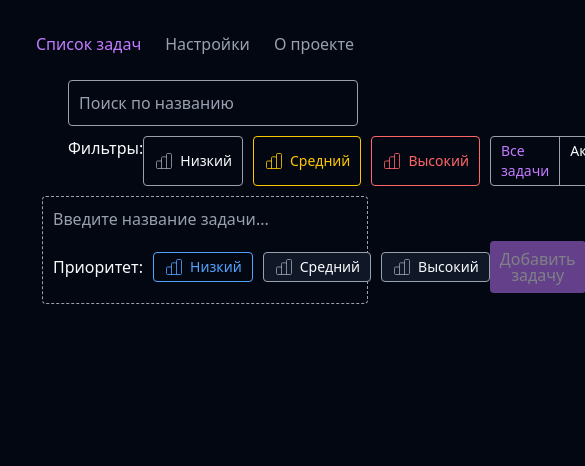
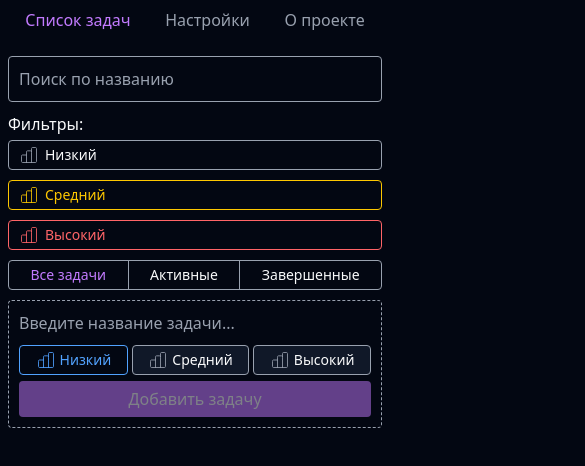
Before and after one commit to Beleks/todo-list-test, a Vue app: page / in a window 390 px wide. Shown: the top 466 px of the page, 585 px wide, since content can reach past the window. Built offline with nearby package versions, Linux system fonts and the light colour scheme.

Commit message:
Adapt to different devices

```diff
--- a/src/App.vue
+++ b/src/App.vue
@@ -9,7 +9,8 @@ const menuItems = [
 </script>
 
 <template>
-  <div class="flex justify-center gap-6 text-gray-400">
+  <div class="p-2 md:p-5">
+    <div class="flex justify-around lg:justify-center sm:gap-6 text-gray-400 ">
       <RouterLink
         replace
         v-for="item in menuItems"
@@ -22,6 +23,7 @@ const menuItems = [
     </div>
 
     <RouterView />
+  </div>
 </template>
 
 <style scoped>
--- a/src/assets/base.css
+++ b/src/assets/base.css
@@ -11,6 +11,9 @@
   /*margin: 0;*/
 }
 
+
+
+
 body {
   min-height: 100vh;
   color: var(--color-gray-50);
--- a/src/assets/main.css
+++ b/src/assets/main.css
@@ -4,5 +4,11 @@
 #app {
   max-width: 1280px;
   margin: 0 auto;
-  padding: 2rem;
+  /*padding: 2rem;*/
 }
+
+@media (max-width: 1023px) {
+  #app {
+    max-width: 600px;
+  }
+}
--- a/src/components/TaskForm.vue
+++ b/src/components/TaskForm.vue
@@ -84,16 +84,16 @@ onMounted(() => {
       @keyup.alt="handleKeyupCode"
       v-model="newTask.content"
     ></textarea>
-    <div class="flex items-center justify-between leading-4 mt-2.5">
-      <div class="flex items-center gap-2.5">
-        Приоритет:
+    <div class="flex flex-col gap-1.5 items-stretch justify-between leading-4 mt-2.5 lg:flex-row">
+      <div class="flex items-center w-full lg:w-fit gap-1 sm:gap-2.5">
+        <div class="hidden lg:block">Приоритет:</div>
         <div
           v-for="(priority, key) in settingsStore.taskPriorities"
           @click="choosePriority(key)"
           :class="[
             newTask.priorityId === key ? priority.activeClass : 'border-gray-400 bg-gray-900',
           ]"
-          class="flex items-center gap-1.5 cursor-pointer text-sm border p-1 px-2.5 rounded-sm"
+          class="flex grow justify-center items-center gap-1 sm:gap-1.5 cursor-pointer text-sm border p-1 px-1 sm:px-2.5 rounded-sm"
         >
           <IconPriority
             :class="[newTask.priorityId === key ? priority.class : 'stroke-gray-400']"
@@ -103,13 +103,13 @@ onMounted(() => {
           {{ priority.title }}
         </div>
       </div>
-      <div class="flex gap-2.5 items-center font-medium">
+      <div class="flex gap-1 sm:gap-2.5 items-center font-medium w-full lg:w-fit">
         <!-- один метод confirmChange? -->
-        <button v-if="isEdit" class="p-2.5 bg-gray-800 rounded-sm cursor-pointer" @click="cancelChange">
+        <button v-if="isEdit" class="p-2.5 grow bg-gray-800 rounded-sm cursor-pointer" @click="cancelChange">
           Отмена
         </button>
         <button
-          class="p-2.5 bg-purple-400 rounded-sm cursor-pointer disabled:cursor-not-allowed disabled:opacity-50"
+          class="p-2.5 grow bg-purple-400 rounded-sm cursor-pointer disabled:cursor-not-allowed disabled:opacity-50"
           :disabled="!newTask.content"
           @click="confirmChange(newTask)"
         >
--- a/src/views/TaskListView.vue
+++ b/src/views/TaskListView.vue
@@ -158,7 +158,7 @@ onMounted(() => {
     <input
       type="text"
       @input="debounceSearch"
-      class="border border-gray-400 placeholder:text-gray-400 w-full ml-9 p-2.5 rounded-sm"
+      class="outline-none border border-gray-400 placeholder:text-gray-400 w-full md:ml-9 p-2.5 rounded-sm"
       placeholder="Поиск по названию"
       v-model="inputTaskSearch"
     />
@@ -169,9 +169,11 @@ onMounted(() => {
     <!--      Поиск-->
     <!--    </button>-->
   </div>
-  <div class="mt-2.5 ml-9 flex justify-between border-gray-400">
-    <div>Фильтры:</div>
-    <div class="flex gap-2.5 items-stretch text-sm">
+  <div class="mt-2.5 md:ml-9 flex gap-1 justify-between border-gray-400 flex-col lg:flex-row">
+    <div class="lg:block">Фильтры:</div>
+    <div
+      class="flex gap-2.5 items-stretch text-sm text-center flex-col w-full lg:w-fit lg:flex-row"
+    >
       <div
         v-for="(priority, key) in settingsStore.taskPriorities"
         @click="changePrioritiesFilter(key)"
@@ -187,7 +189,7 @@ onMounted(() => {
       </div>
       <div class="flex border rounded-sm divide-x border-gray-400">
         <div
-          class="py-1 px-2.5 cursor-pointer border-gray-400"
+          class="py-1 px-2.5 cursor-pointer grow border-gray-400"
           :class="[filters.statusType === key ? 'text-purple-400 ' : '']"
           v-for="(status, key) in settingsStore.statusTypes"
           @click="changeStatusFilter(key)"
@@ -198,15 +200,14 @@ onMounted(() => {
     </div>
   </div>
   <div class="flex gap-2.5 mt-2.5">
-    <IconCheck :size="26" />
-    <TaskForm @createTask="createTask"></TaskForm>
+    <TaskForm class="md:ml-9" @createTask="createTask"></TaskForm>
   </div>
   <div>
     <div class="mt-4" v-for="task in slicedTaskArray">
       <div class="flex gap-2.5 items-center">
         <template v-if="editTaskId === task.id">
-          <IconCheck :size="26" />
           <TaskForm
+            class="md:ml-9"
             isEdit
             :task="task"
             @cancelChange="cancelChange"
```
Lines whose indentation alone changed are shown as unchanged.
